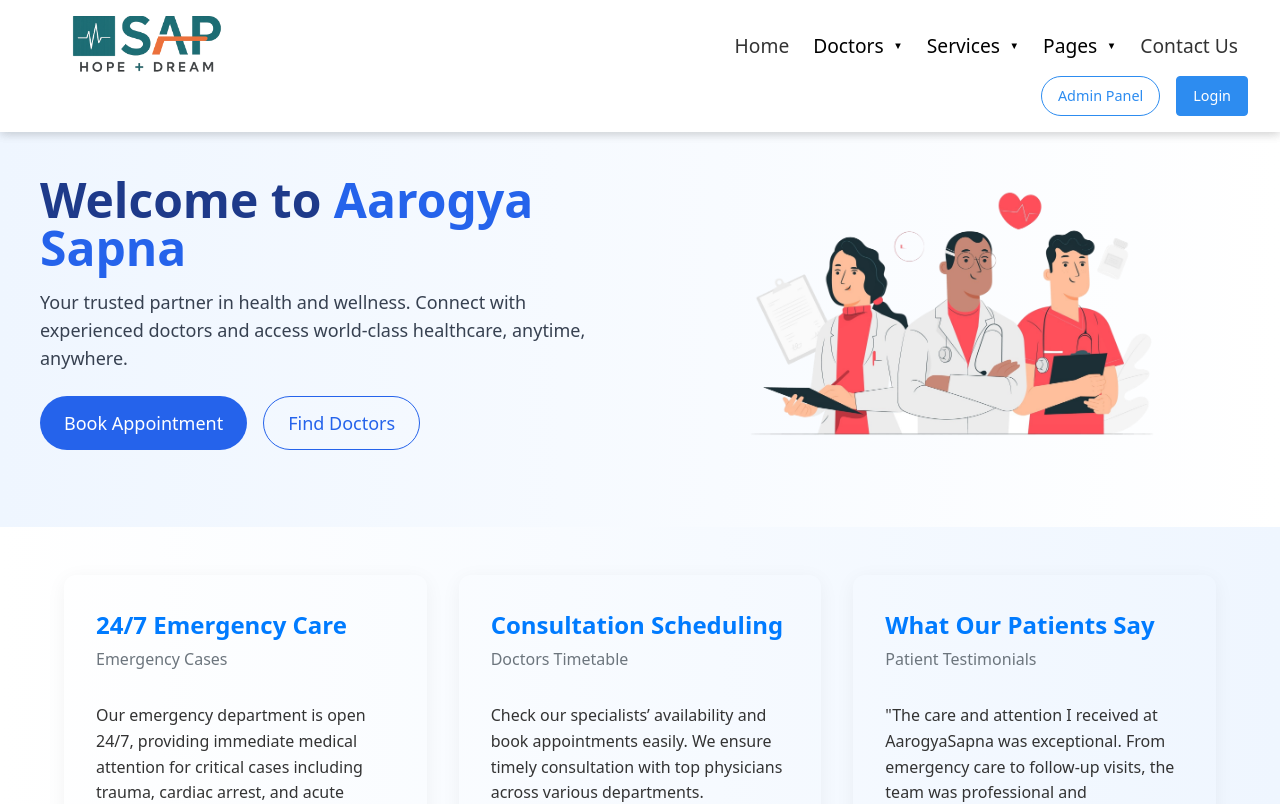
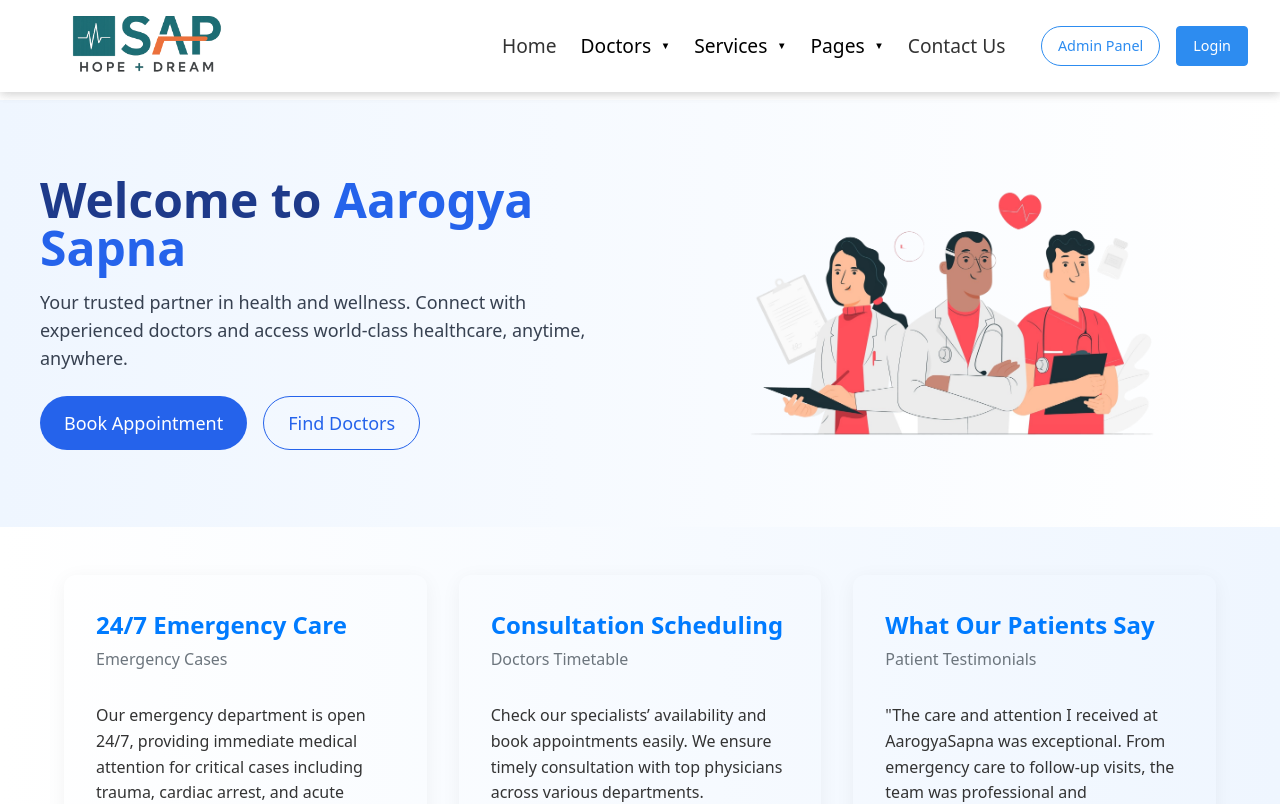
Before and after one commit to iashishkr07/HMS_Frontend, a React (Vite) app: page / in a window 1280 px wide. Shown: the top 804 px of the page. Built offline with nearby package versions, Linux system fonts and the light colour scheme; no server answers.

Commit message:
Update navbar.css

```diff
--- a/src/navbar.css
+++ b/src/navbar.css
@@ -35,7 +35,7 @@ body {
   padding: 0;
   align-items: center;
   gap: 1.5rem;
-  margin-left: 20rem;
+  margin-left: 15rem;
   margin-right: 10px;
   font-size: 1.2rem;
 }
```
